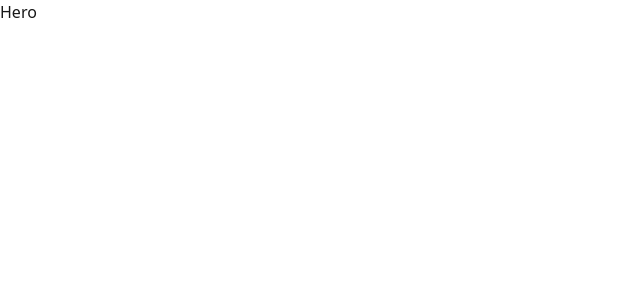
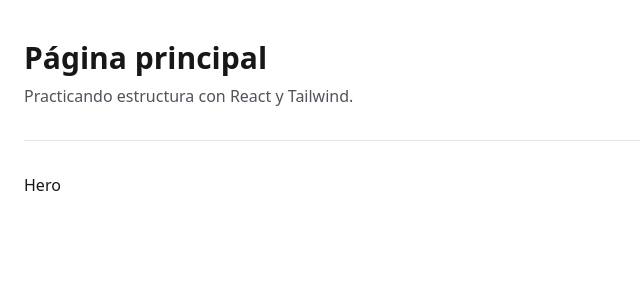
Before and after one commit to facuzavaleta89/react-project-test, a Next.js app: page / in a window 1280 px wide. Shown: the top 300 px of the page, without its empty margins (0-640 px from the left). Built offline with nearby package versions, Linux system fonts and the light colour scheme.

Commit message:
añadido titulo y subtitlo generico

```diff
--- a/src/app/page.js
+++ b/src/app/page.js
@@ -2,8 +2,22 @@ import Hero from "@/components/Hero";
 
 export default function Home() {
   return (
-    <>
+    <main className="min-h-screen px-6 py-10">
+      {/* Título de la página */}
+      <h1 className="text-3xl font-bold">
+        Página principal
+      </h1>
+
+      {/* Subtítulo */}
+      <p className="mt-2 text-zinc-600">
+        Practicando estructura con React y Tailwind.
+      </p>
+
+      {/* Separador visual */}
+      <div className="my-8 h-px bg-zinc-200" />
+
+      {/* Componente externo */}
       <Hero />
-    </>
+    </main>
   );
 }
```
